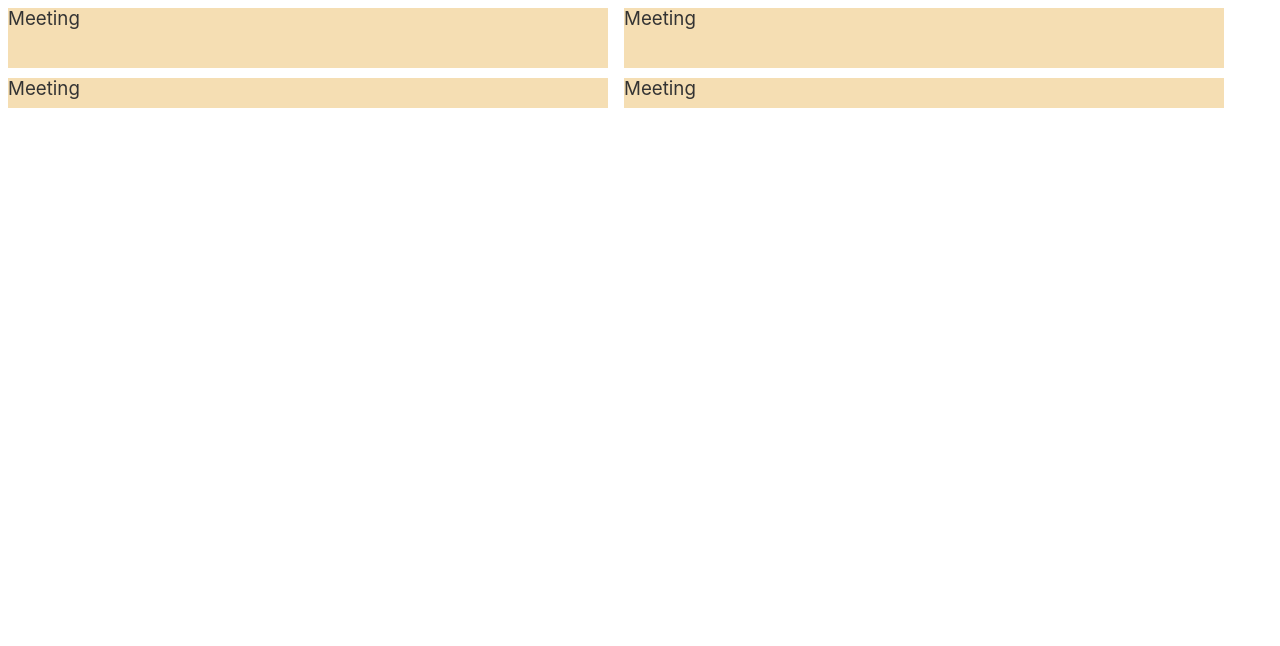
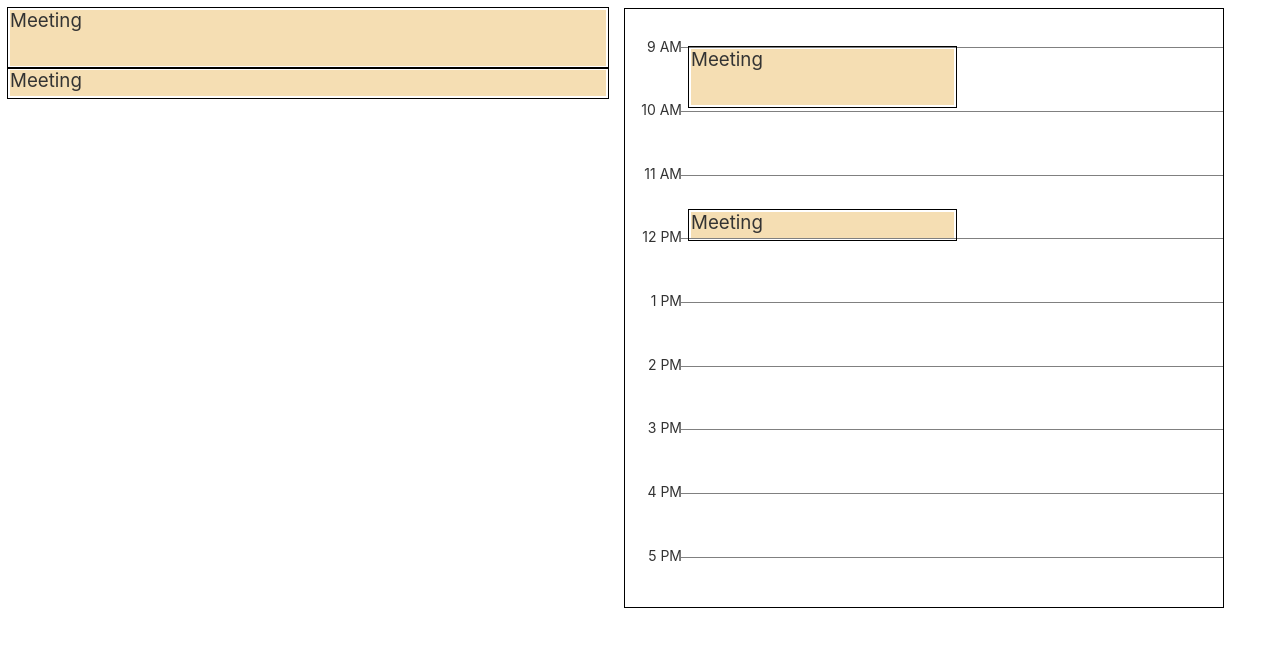
Before and after one commit to Auroratide/secretary-scramble, a Svelte app: page / in a window 1280 px wide. Shown: the top 646 px of the page. Built offline with nearby package versions, Linux system fonts and the light colour scheme.

Commit message:
Starting to get a semblance of what a scheduler might look like

```diff
--- a/public/global.css
+++ b/public/global.css
@@ -1,3 +1,10 @@
+:root {
+	--minutes-in-day: 480; /* 8 hours in day */
+
+	--font-sz-venus: 0.875em;
+	--font-sz-earth: 1em;
+}
+
 html, body {
 	position: relative;
 	width: 100%;
--- a/src/App.svelte
+++ b/src/App.svelte
@@ -1,6 +1,8 @@
 <script>
 	import { createUnscheduledMeeting, scheduleMeeting } from './game'
 	import Meeting from './Meeting.svelte'
+	import Schedule from './Schedule.svelte'
+	import ScheduleColumn from './ScheduleColumn.svelte'
 
 	let unscheduled = [
 		createUnscheduledMeeting({ duration: 60 }),
@@ -9,7 +11,7 @@
 
 	let scheduled = [
 		scheduleMeeting(createUnscheduledMeeting({ duration: 60 }))(0, 0),
-		scheduleMeeting(createUnscheduledMeeting({ duration: 30 }))(0, 120),
+		scheduleMeeting(createUnscheduledMeeting({ duration: 30 }))(0, 150),
 	]
 </script>
 
@@ -20,9 +22,9 @@
 		{/each}
 	</div>
 	<div class="meetings">
-		{#each scheduled as meeting (meeting.id)}
-			<Meeting duration={meeting.duration} />
-		{/each}
+		<Schedule>
+			<ScheduleColumn slot="column-1" meetings={scheduled} />
+		</Schedule>
 	</div>
 </main>
 
@@ -38,5 +40,6 @@
 
 	.meetings {
 		width: 600px;
+		height: 600px;
 	}
 </style>
--- a/src/Meeting.svelte
+++ b/src/Meeting.svelte
@@ -2,13 +2,20 @@
     export let duration // minutes
 </script>
 
-<article style:height="{duration}px">
-    <h3>Meeting</h3>
+<article class="meeting" style:height="{duration}px">
+    <div class="details">
+        <h3>Meeting</h3>
+    </div>
 </article>
 
 <style>
-    article {
+    .meeting {
+        padding: 0.125em;
+        outline: 1px solid black;
+    }
+
+    .details {
         background: wheat;
-        margin-bottom: 10px;
+        height: 100%;
     }
 </style>
--- /dev/null
+++ b/src/Schedule.svelte
@@ -0,0 +1,91 @@
+<section class="schedule">
+    <aside class="times">
+        <time datetime="9:00">9 AM</time>
+        <time datetime="10:00">10 AM</time>
+        <time datetime="11:00">11 AM</time>
+        <time datetime="12:00">12 PM</time>
+        <time datetime="13:00">1 PM</time>
+        <time datetime="14:00">2 PM</time>
+        <time datetime="15:00">3 PM</time>
+        <time datetime="16:00">4 PM</time>
+        <time datetime="17:00">5 PM</time>
+    </aside>
+    <div class="column">
+        <slot name="column-1"></slot>
+    </div>
+    <div class="column">
+        <slot name="column-2"></slot>
+    </div>
+    <div class="time-dividers" aria-hidden="true">
+        <div class="divider"><hr /></div>
+        <div class="divider"><hr /></div>
+        <div class="divider"><hr /></div>
+        <div class="divider"><hr /></div>
+        <div class="divider"><hr /></div>
+        <div class="divider"><hr /></div>
+        <div class="divider"><hr /></div>
+        <div class="divider"><hr /></div>
+        <div class="divider"><hr /></div>
+    </div>
+</section>
+
+<style>
+    .schedule {
+        --times-width: 4em;
+        --times-padding: 0.5em;
+        --end-of-day-buffer: calc((3000% / var(--minutes-in-day)));
+
+        position: relative;
+        display: grid;
+        grid-template-columns: var(--times-width) 1fr 1fr;
+        height: 100%;
+        padding: var(--end-of-day-buffer) 0;
+        border: 1px solid black;
+    }
+
+    .times {
+        display: flex;
+        flex-direction: column;
+        justify-content: space-between;
+        text-align: right;
+        padding-right: var(--times-padding);
+        height: 100%;
+        font-size: var(--font-sz-venus);
+        line-height: 1;
+    }
+
+    .times time {
+        position: relative;
+        top: -0.5em;
+    }
+
+    .time-dividers {
+        position: absolute;
+        display: flex;
+        flex-direction: column;
+        justify-content: space-between;
+        width: calc(100% - var(--times-width) + var(--times-padding));
+        top: var(--end-of-day-buffer);
+        bottom: var(--end-of-day-buffer);
+        right: 0;
+        z-index: -1;
+    }
+
+    .divider {
+        font-size: var(--font-sz-venus);
+        height: 1em;
+        line-height: 1;
+        display: flex;
+        align-items: flex-start;
+    }
+
+    hr {
+        font-size: 1rem;
+        background: none;
+        border: none;
+        border-bottom: 0.0625em solid grey;
+        height: 0.0625em;
+        width: 100%;
+        margin: 0;
+    }
+</style>
--- /dev/null
+++ b/src/ScheduleColumn.svelte
@@ -0,0 +1,26 @@
+<script>
+    import Meeting from './Meeting.svelte'
+
+    export let meetings // { id, duration, start: { minute } }
+</script>
+
+<section class="schedule-column">
+    {#each meetings as meeting (meeting.id)}
+        <div class="meeting" style:top="calc({meeting.start.minute} / var(--minutes-in-day) * 100%)">
+            <Meeting duration={meeting.duration} />
+        </div>
+    {/each}
+</section>
+
+<style>
+    .schedule-column {
+        position: relative;
+        height: 100%;
+    }
+
+    .meeting {
+        position: absolute;
+        left: 0;
+        width: 100%;
+    }
+</style>
```
